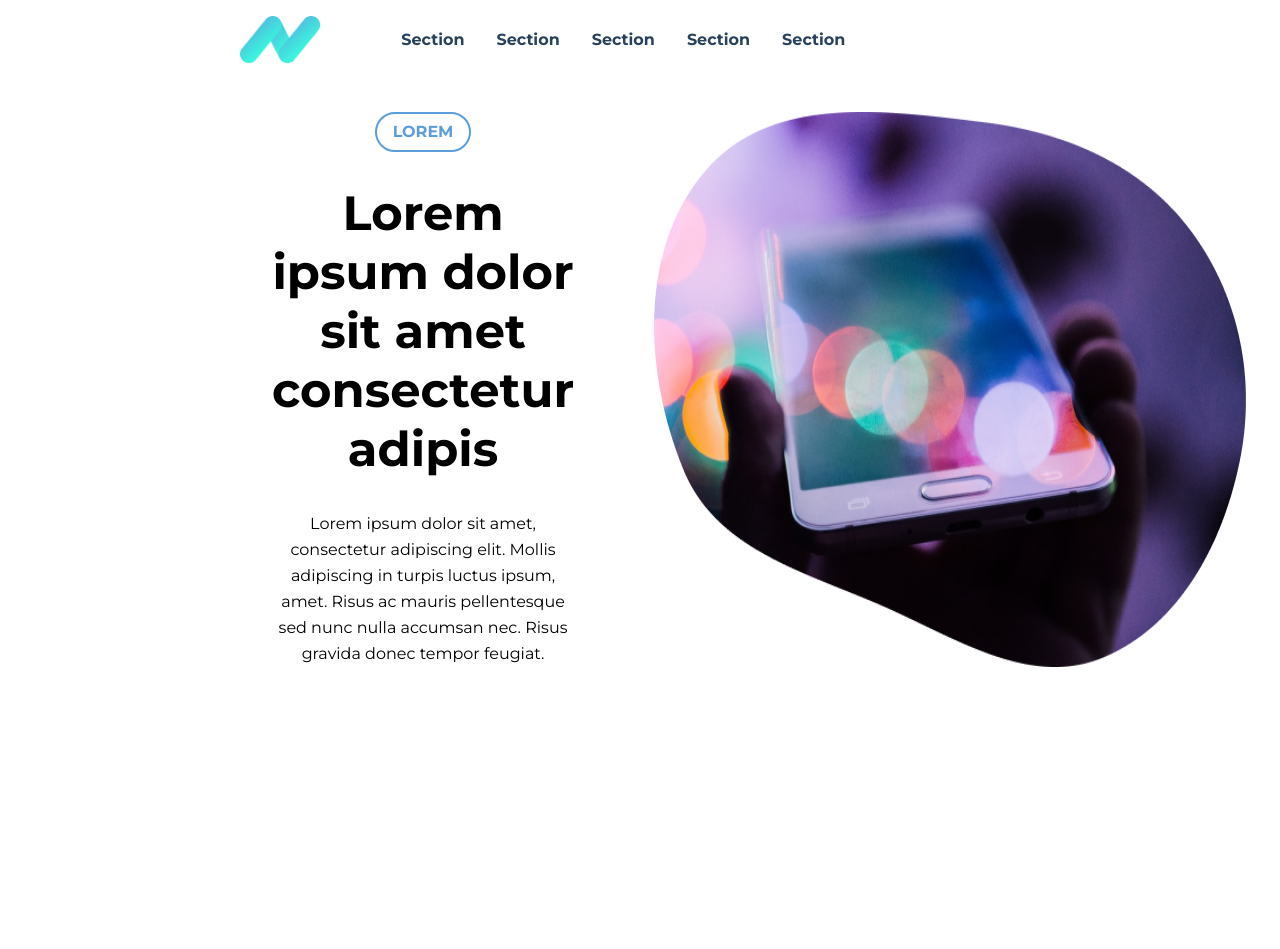
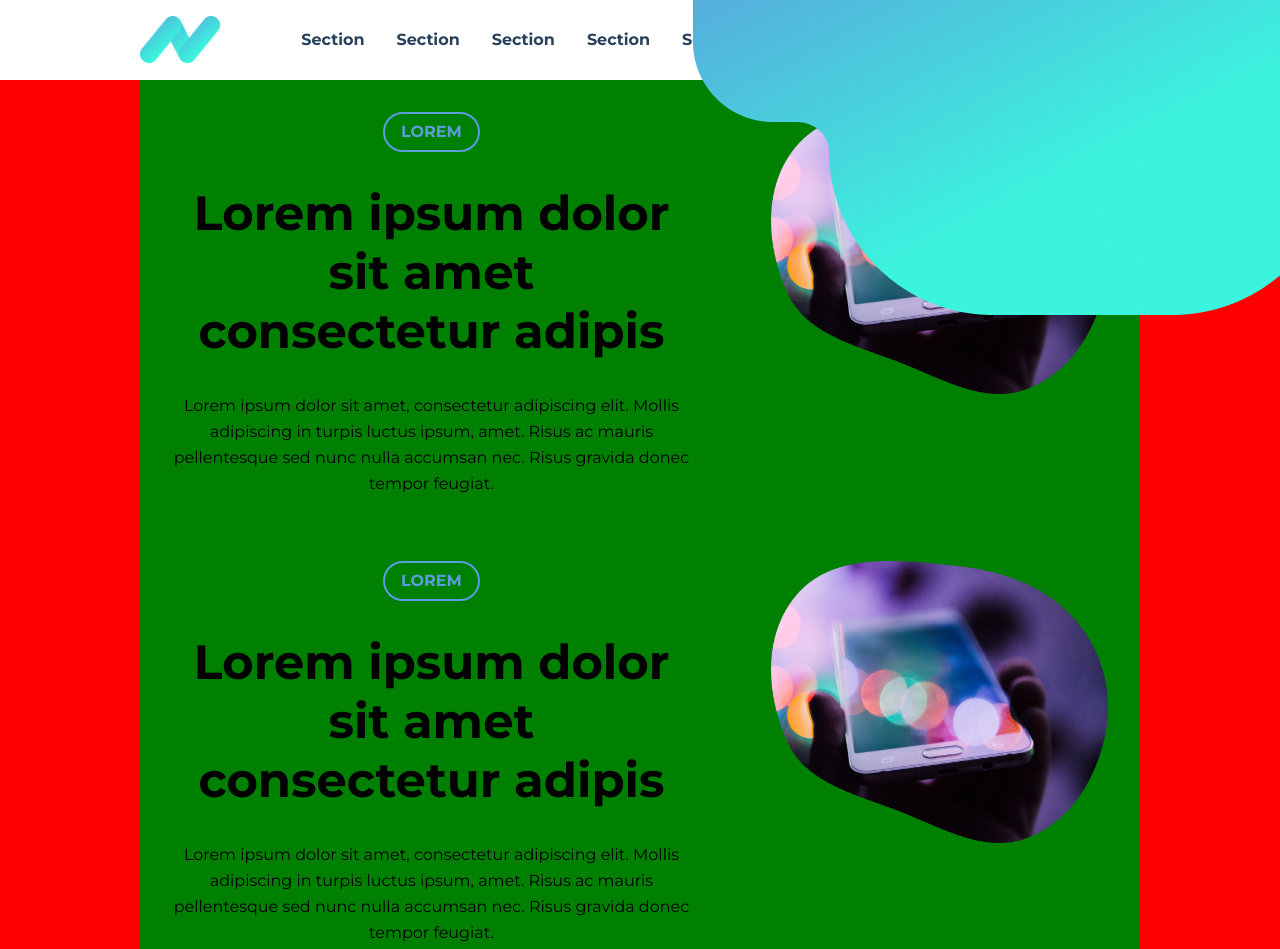
Before and after one commit to Anavalca/tecalis-test, a React app: page / in a window 1280 px wide. Shown: the top 949 px of the page. Before the commit the page ends 800 px from the top, so only its background shows below. Built offline with nearby package versions, Linux system fonts and the light colour scheme.

Commit message:
add desktop grid

```diff
--- a/src/components/App.js
+++ b/src/components/App.js
@@ -2,10 +2,12 @@ import '../stylesheets/App.scss';
 import { Header } from './Header';
 import { Main } from './Main';
 import { Footer } from './Footer';
+import vector from '../images/Frame 284.png'
 
 export const App = () => {
   return (
     <div className="App">
+      <img src={vector} class="App__vector" alt="vector" />
       <Header />
       <Main />
       <Footer />
--- a/src/components/Footer.js
+++ b/src/components/Footer.js
@@ -1,8 +1,10 @@
 export const Footer = () => {
 
   return (
-    <footer>
-
+    <footer >
+      <div className='grid__desktop'>
+      grid__desktop
+      </div>
     </footer>
   );
 }
--- a/src/components/Header.js
+++ b/src/components/Header.js
@@ -2,7 +2,8 @@ import logo from '../images/Logo.png'
 export const Header = () => {
 
   return (
-    <header className='header'>
+    <header>
+      <div className='header grid__desktop'>
         <img src={logo} class="header__logo" alt="Logo Tecalis" />
         <nav class="header__menu">
           <a href='https://www.tecalis.com/es' class="header__menu-icon" title='hh' alt="logo"></a>
@@ -54,6 +55,7 @@ export const Header = () => {
             </li>
           </ul>
         </nav>
+      </div>
     </header>
   );
 }
--- a/src/components/Main.js
+++ b/src/components/Main.js
@@ -4,7 +4,8 @@ import { LaptopSection } from './LaptopSection';
 export const Main = () => {
 
   return (
-    <main>
+    <main >
+      <MobileSection/>
       <MobileSection/>
       <LaptopSection/>
     </main>
--- a/src/components/MobileSection.js
+++ b/src/components/MobileSection.js
@@ -3,7 +3,7 @@ import mobile from '../images/mobile.png'
 export const MobileSection = () => {
 
   return (
-    <section className='mobileSection'>
+    <section className='mobileSection grid__desktop'>
       <div className='mobileSection__text'>
         <span className='mobileSection__text-tag heading__h5' >LOREM</span>
         <h1 className='heading__h1'>
--- a/src/stylesheets/App.scss
+++ b/src/stylesheets/App.scss
@@ -1,7 +1,9 @@
 @import './utils/variables';
 @import './utils/fonts';
 @import './utils/mixins';
+@import './utils/grids';
 @import './Structure';
 @import './Header';
 @import './Main';
 @import './MobileSection';
+@import './Footer';
--- /dev/null
+++ b/src/stylesheets/_Footer.scss
@@ -0,0 +1,7 @@
+footer {
+  background-color: lightblue;
+  height: 400px;
+  width: 100%;
+  display: flex;
+  justify-content: center;
+}
--- a/src/stylesheets/_Header.scss
+++ b/src/stylesheets/_Header.scss
@@ -1,3 +1,10 @@
+header{
+  @include forPc {
+    width: 100%;
+    display: flex;
+    justify-content: center;
+  }
+
   .header {
     padding: 16px;
     display: flex;
@@ -5,8 +12,8 @@
     align-items: center;
 
     @include forPc {
+      padding: 16px 0;
       justify-content: flex-start;
-    padding: 16px 0;
     }
 
     &__logo {
@@ -41,3 +48,4 @@
       }
     }
   }
+}
--- a/src/stylesheets/_Main.scss
+++ b/src/stylesheets/_Main.scss
@@ -1,4 +1,7 @@
 main {
-
-
+  background-color: red;
+  width: 100%;
+  display: flex;
+  flex-direction: column;
+  align-items: center;
 }
--- a/src/stylesheets/_MobileSection.scss
+++ b/src/stylesheets/_MobileSection.scss
@@ -1,4 +1,5 @@
 .mobileSection {
+  background-color: green;
   display: flex;
   flex-direction: column;
   gap: 64px;
@@ -10,6 +11,7 @@
   }
 
   &__text {
+    max-width: 648px;
     display: flex;
     flex-direction: column;
     align-items: center;
@@ -20,12 +22,20 @@
       padding: 8px 16px;
       border-radius: 100px;
       border: 2px solid $blue;
-      color:$blue;
+      color: $blue;
     }
   }
 
   &__img {
-   width: auto;
+    width: 366px;
+    height: 282.41px;
+
+
+    @include forXLpc {
+      width: 648px
+
+    }
+
   }
 
 }
--- a/src/stylesheets/_Structure.scss
+++ b/src/stylesheets/_Structure.scss
@@ -1,25 +1,27 @@
 *{
   margin: 0;
   padding: 0;
+  box-sizing: border-box,
+}
+
+li{
+  list-style: none;
+}
+
+a{
+  text-decoration: none;
 }
 
 .App{
   font-family: $mainFont;
   background-color: $white;
+  display: flex;
+  flex-direction: column;
 
-  @include forTablet {
-    margin: 0 100px;
+  &__vector{
+    height: 349;
+    position: absolute;
+    right: 0;
   }
 
-  @include forPc {
-    margin: 0 240px;
-  }
-
-  li{
-    list-style: none;
-  }
-
-  a{
-    text-decoration: none;
-  }
 }
--- /dev/null
+++ b/src/stylesheets/utils/_grids.scss
@@ -0,0 +1,13 @@
+.grid__desktop{
+  @include forTablet {
+    width: 600px;
+  }
+
+  @include forPc {
+    width: 1000px;
+  }
+
+  @include forXLpc {
+    width: 1440px;
+  }
+}
--- a/src/stylesheets/utils/_mixins.scss
+++ b/src/stylesheets/utils/_mixins.scss
@@ -9,3 +9,9 @@
     @content;
   }
 }
+
+@mixin forXLpc {
+  @media all and (min-width: $xlpc) {
+    @content;
+  }
+}
--- a/src/stylesheets/utils/_variables.scss
+++ b/src/stylesheets/utils/_variables.scss
@@ -1,6 +1,7 @@
 //DEVICES
 $tablet: 768px;
 $pc: 1024px;
+$xlpc: 1920px;
 
 //COLORS
 $black: #120F18;
```
Lines whose indentation alone changed are shown as unchanged.
